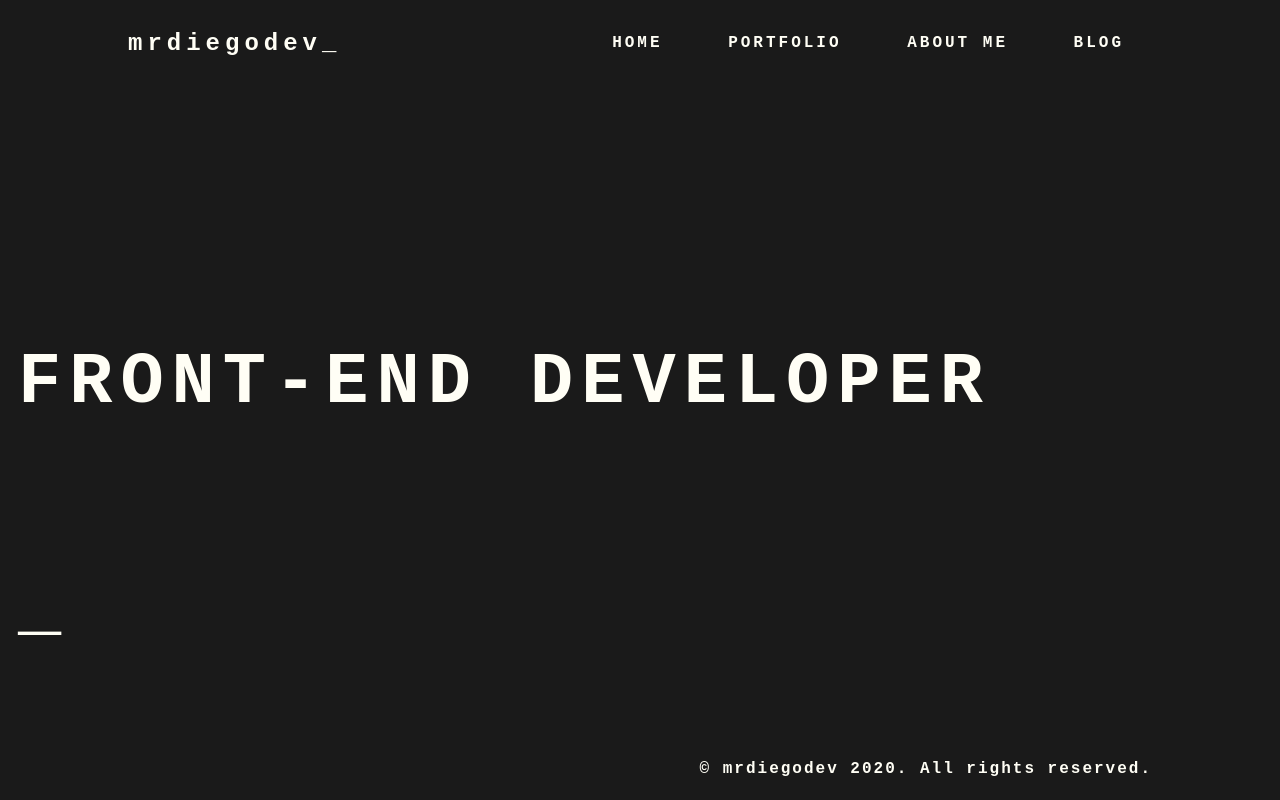
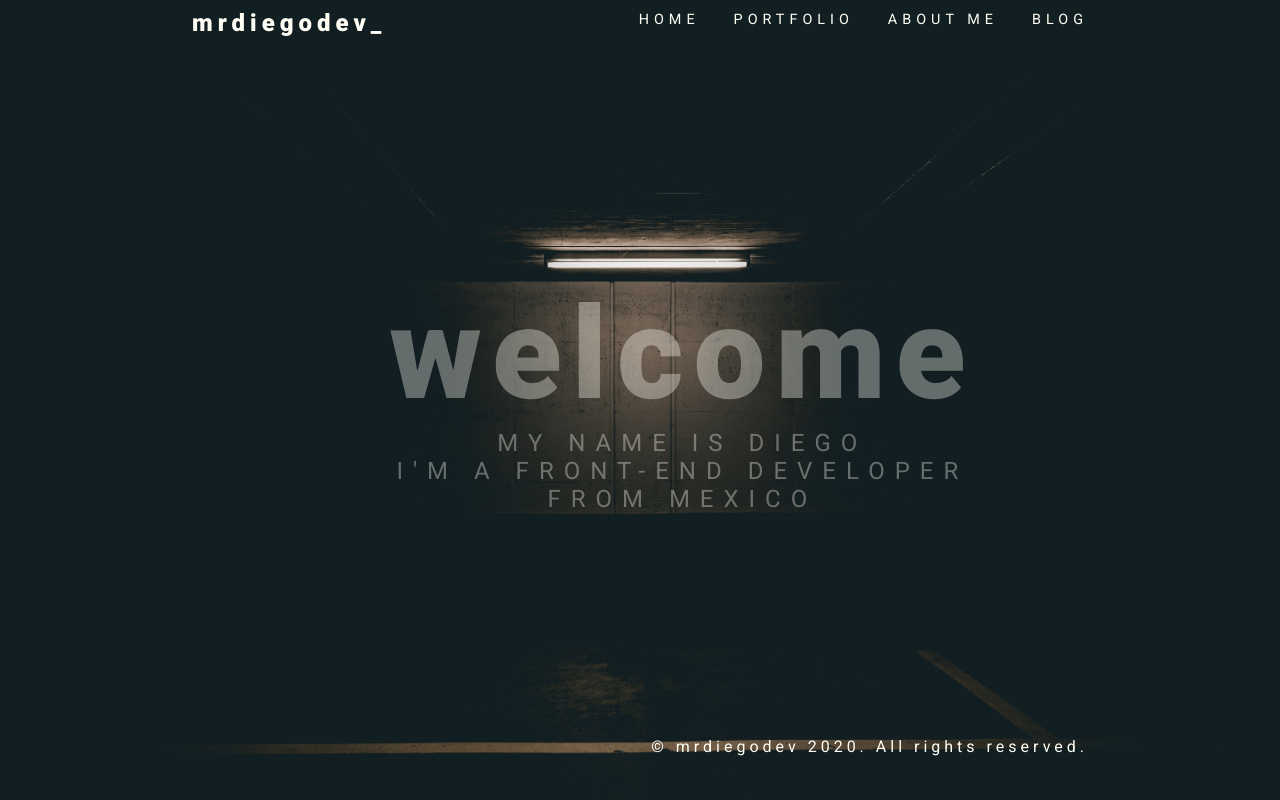
Before and after one commit to dhna32/MrDiegoDev, a plain HTML site: page index.html in a window 1280 px wide. Drawn offline with Linux system fonts and the light colour scheme.

Commit message:
Changes 05*02*2020
Added a newbackground
changed font style
changed content on main section

```diff
--- /dev/null
+++ b/CSS/style.css
@@ -0,0 +1,108 @@
+/* WEB FONTS*/
+@font-face {
+  font-family: 'SourceCodePro'
+  src: url(Fonts\SourceCodePro-Light.otf);
+}
+
+*{
+  margin: 0px;
+  padding: 0px;
+  box-sizing: border-box;
+}
+
+body {
+  font-family: 'Roboto', sans-serif;
+  font-weight: 500;
+  font-size: 1em;
+  width: 70%;
+  margin: 0 auto;
+  background-image: url(../images/img1.jpg);
+  background-size: cover;
+}
+
+header{
+  margin-top: 1%;
+}
+
+li, a{
+  text-decoration: none;
+  color: #fffef5
+}
+
+.logo,
+nav,
+ul,
+li{
+  display: inline-block;
+  color: #fffef5;
+  letter-spacing: 5px;
+}
+
+.logo{
+  font-size: 1.5em;
+}
+
+nav{
+  float: right;
+}
+
+li{
+  font-size: .9em;
+  font-weight: lighter;
+  padding-left: 25px;
+  text-transform: uppercase;
+}
+
+main{
+  height: 70%;
+}
+
+.container{
+  margin: 25% 25% 25% 22%;
+  padding-top: 2%;
+  float: left;
+}
+
+footer{
+  color: #fffef5;
+  float: right;
+  font-weight: lighter;
+  letter-spacing: 4px;
+}
+
+.container h1{
+  font-size:  8em;
+  color: #fffef5;
+  letter-spacing: 10px;
+  text-transform: lowercase;
+  font-weight: bold;
+  opacity: .35;
+  text-align: center;
+}
+
+.container h2{
+  font-size:  1.5em;
+  color: #fffef5;
+  letter-spacing: 10px;
+  text-transform: uppercase;
+  font-weight: lighter;
+  opacity: .35;
+  text-align: center;
+}
+
+.hover-links::after{
+  content: '';
+  display: block;
+  width: 0;
+  height: 1px;
+  background: #fffef5;
+  transition: width .3s;
+}
+
+.hover-links:hover::after{
+  width: 100%;
+  transition: width .3s;
+}
+
+/*****************************************/
+/*-----------MEDIA QUERIES--------------*/
--- a/index.html
+++ b/index.html
@@ -4,8 +4,9 @@
   <head>
     <meta charset="utf-8">
     <title>Mr. Diego Dev</title>
-    <link rel="stylesheet" href="style.css">
-    <link href="https://fonts.googleapis.com/css?family=Inconsolata:400,700&display=swap" rel="stylesheet">
+    <link rel="stylesheet" href="CSS/style.css">
+    <meta name="viewport" content="width=device-width">
+  <link href="https://fonts.googleapis.com/css?family=Roboto:400,900&display=swap" rel="stylesheet">
   </head>
 
   <body>
@@ -23,13 +24,13 @@
         </header>
 
 
-        <main>
+
           <div class="container">
-            <h1 class="line anim-typewriter">Front-End Developer</h1>
-            <h1 class="line anim-typewriter2">biomedical Engineer</h1>
-            <h1 class="parpadeo">_</h1>
+            <h1>WELCOME</h1>
+            <h2>My name is Diego</h2>
+            <h2>I'm a front-end developer from Mexico</h2>
           </div>
-        </main>
+
 
         <footer> &copy; mrdiegodev 2020. All rights reserved.</footer>
   </body>
--- a/style.css
+++ /dev/null
@@ -1,163 +0,0 @@
-/* WEB FONTS*/
-@font-face {
-  font-family: 'SourceCodePro'
-  src: url(Fonts\SourceCodePro-Light.otf);
-}
-
-*{
-  margin: 0px;
-  padding: 0px;
-  box-sizing: border-box;
-}
-
-body {
-  font-family: 'SourceCodePro', monospace;
-  font-weight: 500;
-  font-size: 1em;
-  height: auto;
-  background-color: #1a1a1a;
-}
-li, a{
-  text-decoration: none;
-  color: #fffef5
-}
-
-header{
-  display: flex;
-  justify-content: space-between;
-  align-items: center;
-  padding: 30px 10%;
-}
-
-.logo{
-    color: #fffef5;
-  letter-spacing: 5px;
-  font-size: 1.5rem;
-  text-align: left;
-  cursor: pointer;
-  font-weight: bold;
-}
-
-.navbar{
-  list-style: none;
-}
-
-.navbar li{
-  display: inline-block;
-  padding: 0px 28px;
-  text-transform: uppercase;
-  letter-spacing: 3px;
-  color: #fffef5;
-  font-weight: bold;
-}
-
-
-footer {
-  color: #fffef5;
-  letter-spacing: 2px;
-  text-align: right;
-  position: absolute;
-  font-weight: bold;
-  bottom: 0;
-  width: 100%;
-  height: 2.5rem;
-  padding-right: 10%
-}
-
- h1{
-  letter-spacing: 8px;
-  line-height: 1.25;
-  font-size: 4.5rem;
-  text-align: left;
-  display: flex;
-  text-transform: uppercase;
-  color: #fffef5;
-}
-.line{
-  white-space: nowrap;
-  overflow: hidden;
-  transform: translateY(-50%);
-}
-.container{
-  position: relative;
-  top: 280px;
-  right: 350px;
-  display: block;
-  padding-top: 2vh;
-  padding-left: 2vh;
-  width: 45%;
-  margin: auto;
-  justify-content: left;
-}
-
-.hover-links::after{
-  content: '';
-  display: block;
-  width: 0;
-  height: 1px;
-  background: #fffef5;
-  transition: width .3s;
-}
-
-.hover-links:hover::after{
-  width: 100%;
-  transition: width .3s;
-}
-
-.terminal-title{
-  color: #0e8709;
-}
-
-/*Animation*/
-
-.anim-typewriter{
-  animation: typewriter 4s steps(70) 1s 1 normal both,
-  blinkTextCursor 700ms steps(40) infinite normal;
-}
-
-.anim-typewriter2{
-  animation: typewriter 4s steps(70) 5s 1 normal both,
-  blinkTextCursor 700ms steps(40) infinite normal;
-}
-
-
-.parpadeo {
-
-  animation-name: parpadeo;
-  animation-duration: 1s;
-  animation-timing-function: linear;
-  animation-iteration-count: infinite;
-
-  -webkit-animation-name:parpadeo;
-  -webkit-animation-duration: 1s;
-  -webkit-animation-timing-function: linear;
-  -webkit-animation-iteration-count: infinite;
-}
-
-@-moz-keyframes parpadeo{
-  0% { opacity: 1.0; }
-  50% { opacity: 0.0; }
-  100% { opacity: 1.0; }
-}
-
-@-webkit-keyframes parpadeo {
-  0% { opacity: 1.0; }
-  50% { opacity: 0.0; }
-   100% { opacity: 1.0; }
-}
-
-@keyframes parpadeo {
-  0% { opacity: 1.0; }
-   50% { opacity: 0.0; }
-  100% { opacity: 1.0; }
-}
-
-
-@keyframes typewriter {
-  from{
-    width: 0;
-  }
-  to{
-    width: 16em;
-  }
-}
```
Also changed, not shown: images/SVG2.svg (added), images/img1.jpg (added), images/png1.png (added).
